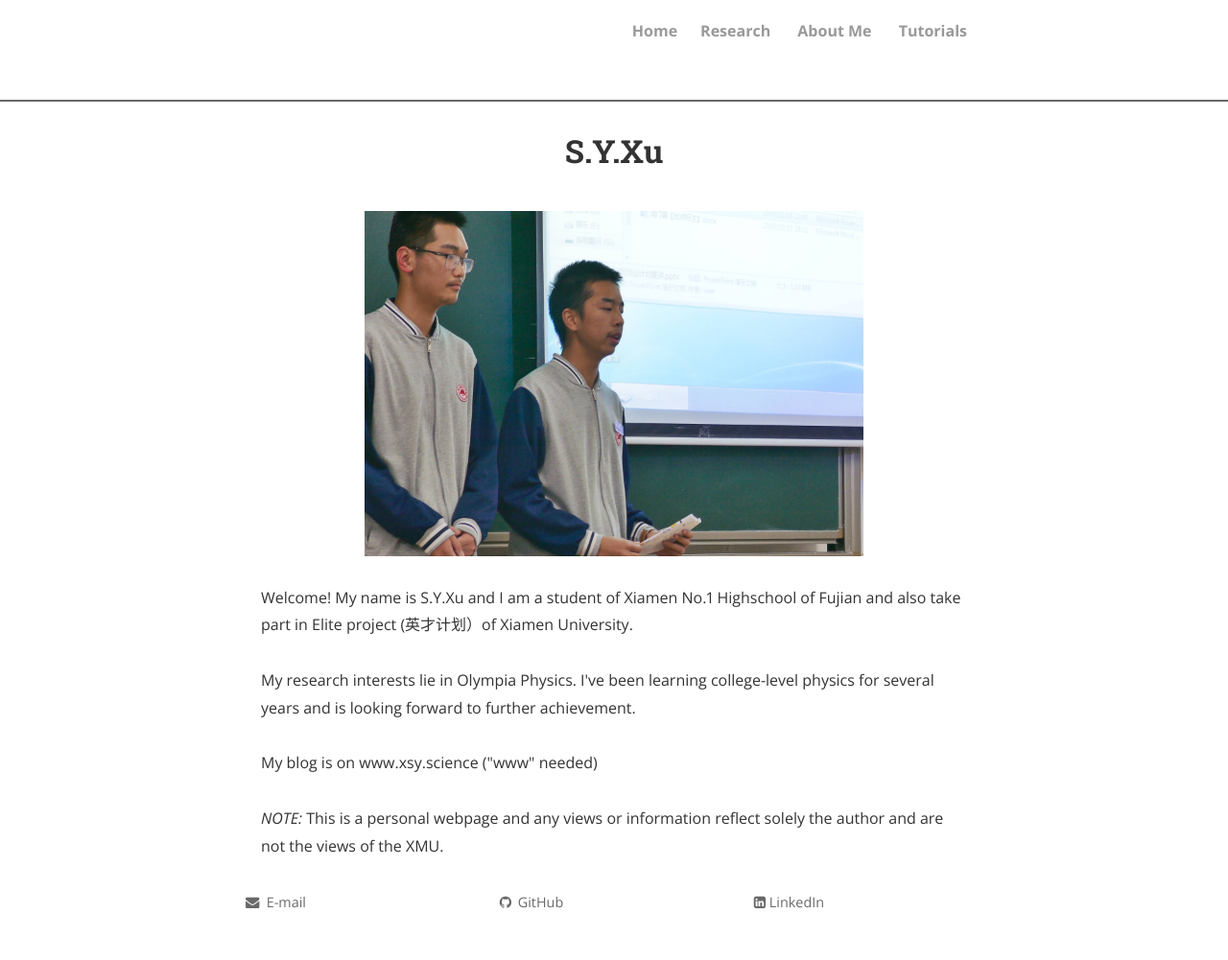
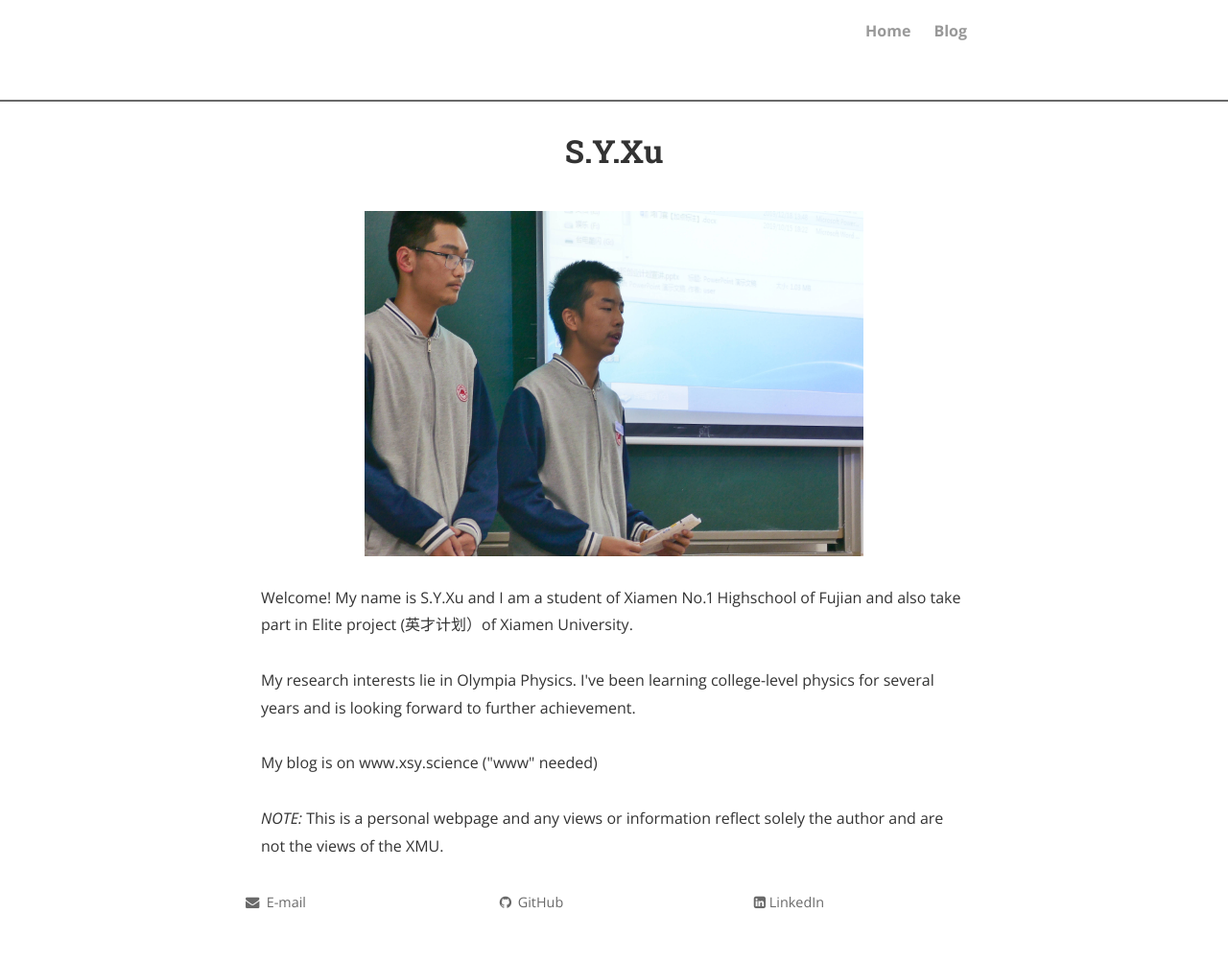
Before and after one commit to Tim-Siu/Tim-Siu.github.io, a Jekyll site: the page built from index.html, in a window 1280 px wide. Shown: the whole page at 96% size. Built offline with Jekyll 4.4.1, drawn with Linux system fonts in a browser that asks for light colours; nearby versions of some CDN libraries; the list of posts is cut into pages by our own code; comment, search, counter and statistics services are not loaded; a style sheet for code colours, icons or effects is not loaded.

Commit message:
Update header.html

```diff
--- a/_includes/header.html
+++ b/_includes/header.html
@@ -6,9 +6,7 @@
     <nav role="navigation">
       <ul id="js-navigation-menu" class="navigation-menu show">
       <li class="nav-link"><a href="{{ site.baseurl }}/" class="logo"><strong>Home</strong></a>
-      <li class="nav-link"><a href="https://Tim-Siu.github.io/research"><strong>Research</strong></a>
-      <li class="nav-link"><a href="https://Tim-Siu.github.io/about"><strong>About Me</strong></a>
-      <li class="nav-link"><a href="https://Tim-Siu.github.io/tutorials"><strong>Tutorials</strong></a>
+        <li class="nav-link"><a href="https://www.xsy.science"><strong>Blog</strong></a>
       </ul>
     </nav>
   </div>
```
